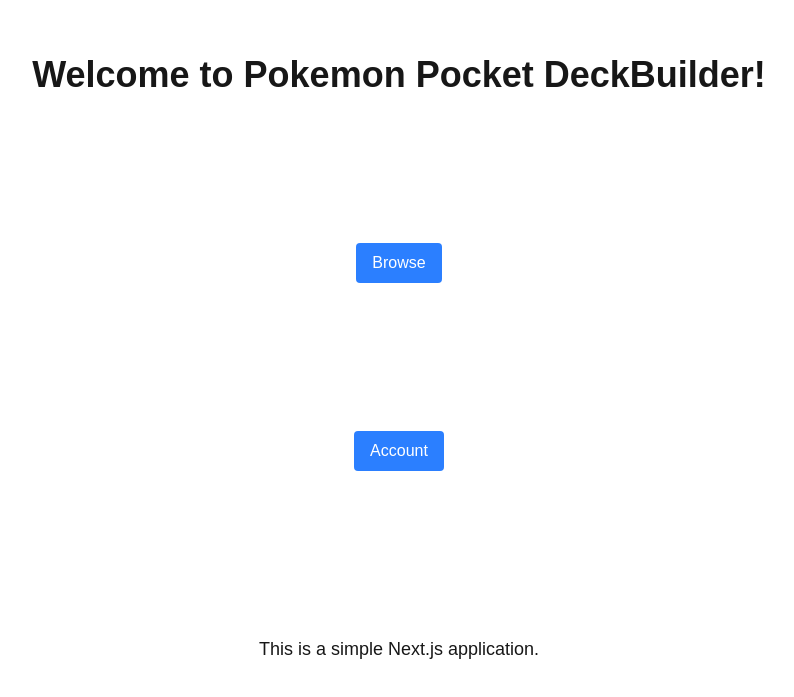
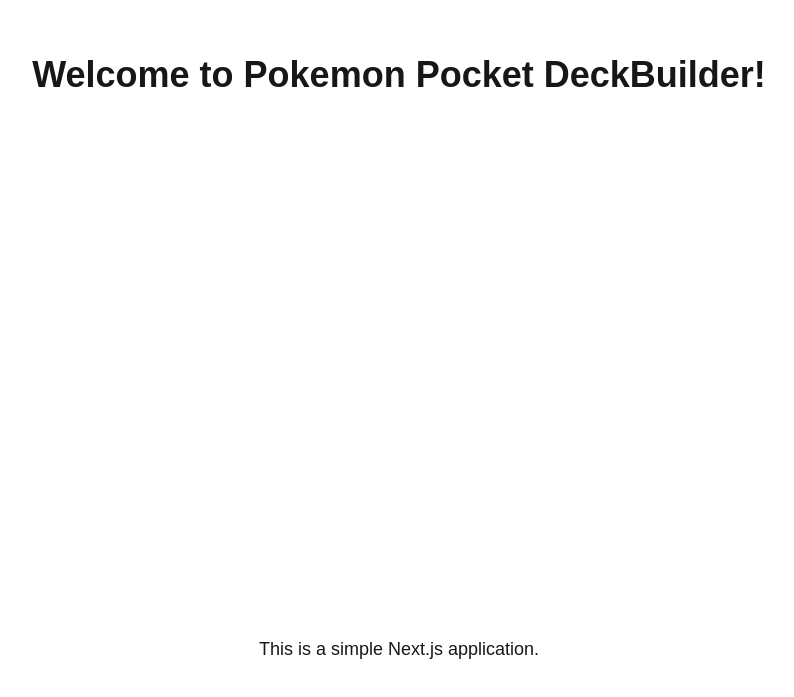
Before and after one commit to AlexGibby2000/tcg-pocket-helper, a Next.js app: page / in a window 1280 px wide. Shown: the part 101-798 px from the top of the page, without its empty margins (241-1035 px from the left). Built offline with nearby package versions, Linux system fonts and the light colour scheme; no server answers.

Commit message:
removed default buttons from page

```diff
--- a/src/app/page.tsx
+++ b/src/app/page.tsx
@@ -5,16 +5,6 @@
       <h1 className="text-4xl font-bold">
         Welcome to Pokemon Pocket DeckBuilder!
       </h1>
-      <Link href="/browse">
-        <button className="bg-blue-500 text-white px-4 py-2 rounded">
-          Browse
-        </button>
-      </Link>
-      <Link href="/account">
-        <button className="bg-blue-500 text-white px-4 py-2 rounded">
-          Account
-        </button>
-      </Link>
       <p className="mt-4 text-lg">This is a simple Next.js application.</p>
     </main>
   );
```
